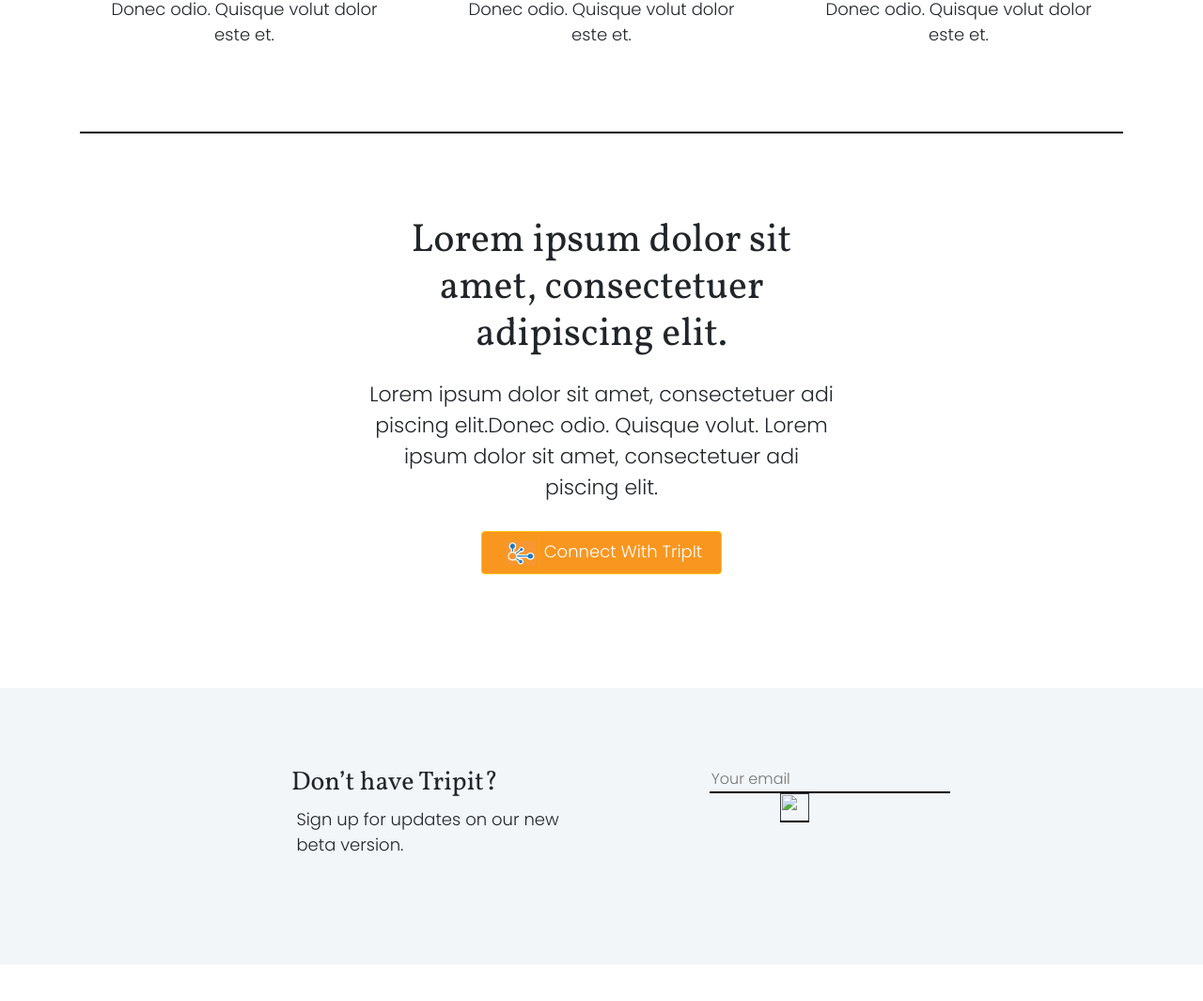
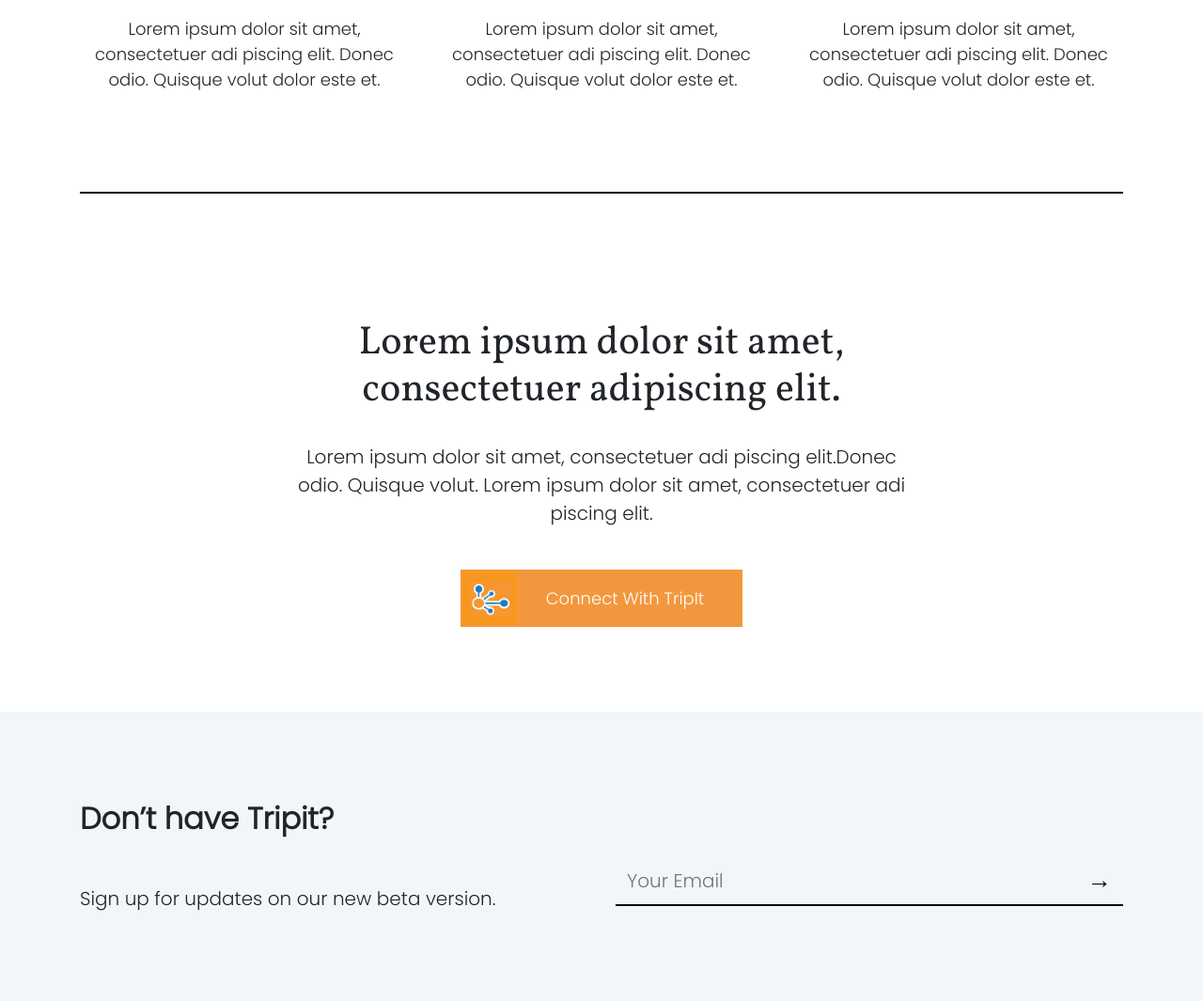
Before and after one commit to faizanvahevaria/rlxdtravel, a plain HTML site: page index.html in a window 1280 px wide. Shown: the part 1393-2458 px from the top of the page at 94% size. Before the commit the page ends 2419 px from the top, so only its background shows below. Drawn offline with nearby package versions, Linux system fonts and the light colour scheme.

Commit message:
Some updates

```diff
--- a/index.html
+++ b/index.html
@@ -30,7 +30,7 @@
                 Donec odio. Quisque vol utpat mattis eros.
               </h2>
               <p class="hero-description">Lorem ipsum dolor sit amet, consectetuer adi piscing elit. Donec odio. Quisque volut.</p>
-              <a href="#" class="btn hero-cta"> <img src="logo-button.png" alt="connect RLXD Travel with TripIt"> <span>Connect With TripIt</span></a>
+              <a href="#" class="btn cta-button"> <img src="logo-button.png" alt="connect RLXD Travel with TripIt"> <span>Connect With TripIt</span></a>
             </div>
           </div>
           <div class="col-sm-5 hero-img-section">
@@ -44,79 +44,61 @@
     <div class="container">
       <div class="row">
         <div class="col-sm-12 text-center">
-          <div class="bottom-font f18">
-            <b> HOW IT WORKS</b>
-          </div>
-          <h2 class="top-font">Lorem ipsum dolor.</h2>
-          <div class="bottom-font">
-            <p>Lorem ipsum dolor sit amet, consectetuer adi
-              piscing elit. Donec odio. Quisque volut.
-            </p>
-          </div>
+          <p class="hiw-pre">HOW IT WORKS</p>
+          <h2 class="hiw-title">Lorem ipsum dolor.</h2>
+          <p class="hiw-description">Lorem ipsum dolor sit amet, consectetuer adi piscing elit. Donec odio. Quisque volut.</p>
         </div>
-        <div class="col-sm-4">
-          <div class="box"></div>
-          <div class="bottom-font f18 text-center">
-            <p>Lorem ipsum dolor sit
-              amet, consectetuer adi piscing elit. Donec
-              odio. Quisque volut dolor este et.
-            </p>
-          </div>
+
+        <div class="col-sm-4 hiw-box">
+          <img src="temp-img-1.jpg" alt="">
+          <p>Lorem ipsum dolor sit amet, consectetuer adi piscing elit. Donec odio. Quisque volut dolor este et.</p>
         </div>
-        <div class="col-sm-4">
-          <div class="box"></div>
-          <div class="bottom-font f18 text-center">
-            <p>  Lorem ipsum dolor sit amet,
-              consectetuer adi piscing elit. Donec
-              odio. Quisque volut dolor este et.
-            </p>
-          </div>
+        <div class="col-sm-4 hiw-box">
+          <img src="temp-img-2.jpg" alt="">
+          <p>Lorem ipsum dolor sit amet, consectetuer adi piscing elit. Donec odio. Quisque volut dolor este et.</p>
         </div>
-        <div class="col-sm-4">
-          <div class="box"></div>
-          <div class="bottom-font f18 text-center">
-            <p> Lorem ipsum dolor sit amet,
-              consectetuer adi piscing elit. Donec
-              odio. Quisque volut dolor este et.
-            </p>
-          </div>
+        <div class="col-sm-4 hiw-box">
+          <img src="temp-img-3.jpg" alt="">
+          <p>Lorem ipsum dolor sit amet, consectetuer adi piscing elit. Donec odio. Quisque volut dolor este et.</p>
         </div>
       </div>
+
       <hr>
-      <div class="row">
-        <div class="col-sm-12 text-center mb8">
-          <h2 class="top-font">
-            Lorem ipsum dolor sit amet,
-            consectetuer adipiscing elit.
-          </h2>
-          <div class="bottom-font">
-            <p> Lorem ipsum dolor sit amet, consectetuer adi piscing
-              elit.Donec odio. Quisque volut. Lorem ipsum dolor sit
-              amet, consectetuer adi piscing elit.
-            </p>
-          </div>
-          <button class="btn btn-warning text-white f18 bottom-font">
-          <img src="logo-button.png" class="h40" alt="button">
-          Connect With TripIt
-          </button>
+
+      <div class="row cta-section">
+        <div class="col-sm-12 text-center">
+          <h2 class="cta-section-title">Lorem ipsum dolor sit amet, consectetuer adipiscing elit.</h2>
+          <p class="cta-section-description">Lorem ipsum dolor sit amet, consectetuer adi piscing elit.Donec odio. Quisque volut. Lorem ipsum dolor sit amet, consectetuer adi piscing elit. </p>
+          <a href="#" class="btn cta-button"> <img src="logo-button.png" alt="connect RLXD Travel with TripIt"> <span>Connect With TripIt</span></a>
         </div>
       </div>
     </div>
-    <footer class="bg-smoke">
-      <div class="container cont-pad">
-        <div class="row p20">
-          <div class="col-sm-7 plr3">
-            <h3 class="top-font f28">Don’t have Tripit?</h3>
-            <div class="bottom-font f18">
-              <span >Sign up for updates on our new beta version.</span>
+
+    <footer class="footer-section">
+      <div class="container">
+        <div class="row">
+          <div class="col-sm-12">
+            <p class="footer-cta-title">Don’t have Tripit?</p>
+            <div class="row">
+              <div class="col-sm-6">
+                <p class="footer-cta-description">Sign up for updates on our new beta version.</p>
+              </div>
+              <div class="col-sm-6">
+                <form action="">
+                  <div class="input-group">
+                    <input type="email" class="form-control" placeholder="Your Email" name="email" required>
+                    <div class="input-group-btn">
+                      <button class="btn btn-default" type="submit">&rarr;</button>
+                    </div>
+                  </div>
+
+                </form>
+              </div>
             </div>
+
+
           </div>
-          <div class="col-sm-5 plr3">
-            <input type="text" placeholder="Your email" class="bg-smoke w30" style="border:none;border-bottom:2px solid black">
-            <a href="" class="f28 text-dark">
-              <img src="cta-arrow-right.gif" class="gif-img" alt="">
-            </a>
-          </div>
+
         </div>
       </div>
     </footer>
@@ -130,9 +112,18 @@
     <script>
       $(document).ready(function() {
         //  hero image effect
-        var imgHeight = $(".hero-img").height() + "px";
-        var imgWidth = $(".hero-img").width() + "px";
-        $(".hero-img-box").css({ "height" : imgHeight, "width" : imgWidth});
+        function adjustBoxSize() {
+          var imgHeight = $(".hero-img").height() + "px";
+          var imgWidth = $(".hero-img").width() + "px";
+          $(".hero-img-box").css({ "height" : imgHeight, "width" : imgWidth});
+        }
+
+        adjustBoxSize();
+
+        $(window).resize(function() {
+          adjustBoxSize();
+        });
+
       });
     </script>
 
--- a/style.css
+++ b/style.css
@@ -3,6 +3,10 @@ body {
 }
 h1, h2, h3, h4, h5, h6 {
   font-family: 'Vollkorn', serif;
+}
+
+h2 {
+  font-size: 42px;
 }
 
 .logo-txt {
@@ -22,7 +26,7 @@ h1, h2, h3, h4, h5, h6 {
   font-size: 22px;
   margin-bottom: 45px;
 }
-a.hero-cta {
+a.cta-button {
   color: #f3973e;
   border-color: #f3973e;
   border-width: 2px;
@@ -36,14 +40,14 @@ a.hero-cta {
   text-align: center;
   padding-left: 50px;
 }
-a.hero-cta img {
+a.cta-button img {
   position: absolute;
   left: 0;
   top: 0;
   max-height: 100%;
 }
 @media screen and (max-width: 767px) {
-  a.hero-cta {
+  a.cta-button {
     display: block;
     margin: 0 auto 60px;
   }
@@ -66,8 +70,75 @@ a.hero-cta img {
 hr {
   background-color: black;
   border: 1px solid black;
+  margin-top: 90px;
+  margin-bottom: 120px;
+}
+
+
+
+.hiw-pre {
+  font-size: 18px;
+}
+.hiw-title {
+  max-width: 525px;
+  margin: 15px auto;
+}
+.hiw-description {
+  max-width: 650px;
+  margin: 30px auto 45px;
+  font-size: 20px;
+}
+.hiw-box img {
+  border: 2px solid black;
+  max-width: 100%;
+}
+.hiw-box p {
+  text-align: center;
+  font-size: 18px;
+  margin-top: 30px;
+}
+
+
+.cta-section {
   margin-top: 60px;
   margin-bottom: 90px;
+}
+.cta-section-title {
+  max-width: 525px;
+  margin: 15px auto;
+}
+.cta-section-description {
+  max-width: 650px;
+  margin: 30px auto 45px;
+  font-size: 20px;
+}
+.cta-section a.cta-button {
+  background-color: #f3973e;
+  color:#fff;
+}
+
+
+.footer-section {
+  background-color: #F2F6F9!important;
+  padding: 90px 0;
+}
+.footer-cta-title {
+  font-size: 32px;
+  font-weight: bolder;
+}
+.footer-cta-description {
+  font-size: 20px;
+  margin-top: 30px;
+}
+.footer-section .input-group .form-control , .footer-section .input-group .btn {
+  border:none;
+  border-bottom:2px solid black;
+  background-color: #F2F6F9;
+  border-radius: 0;
+  font-size: 20px
+}
+.footer-section .input-group .btn {
+  font-size: 26px;
 }
 
 .f20 {
@@ -154,10 +225,6 @@ hr {
   background-color: #F2F6F9!important;
 }
 
-h2 {
-  font-size: 42px!important;
-}
-
 .box {
   border: 2px solid black;
   height: 350px;
```
Also changed, not shown: temp-img-1.jpg (added), temp-img-2.jpg (added), temp-img-3.jpg (added).
